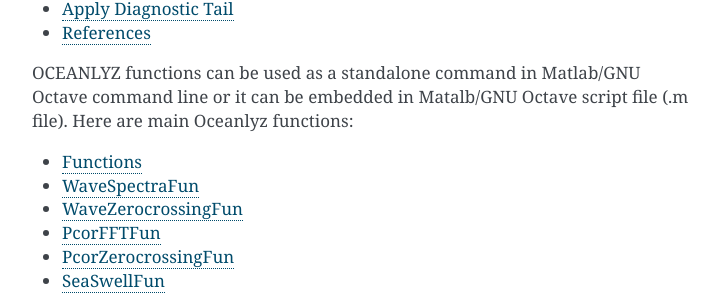
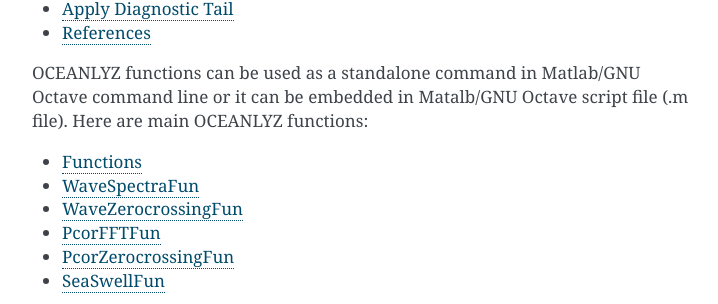
Before and after one commit to akarimp/Oceanlyz, a Sphinx documentation site: the page built from docs/index.rst, in a window 1280 px wide. Shown: the part 1107-1411 px from the top of the page, without its empty margins (388-1106 px from the left). Built offline with Sphinx 7.4.7, drawn with Linux system fonts in a browser that asks for light colours.

```diff
--- a/docs/index.rst
+++ b/docs/index.rst
@@ -35,7 +35,7 @@ OCEANLYZ, Ocean Wave Analyzing Toolbox, is a toolbox for analyzing the wave time
     6_Apply_Diagnostic_Tail.rst
     7_References.rst
 
-OCEANLYZ functions can be used as a standalone command in Matlab/GNU Octave command line or it can be embedded in Matalb/GNU Octave script file (.m file). Here are main Oceanlyz functions:
+OCEANLYZ functions can be used as a standalone command in Matlab/GNU Octave command line or it can be embedded in Matalb/GNU Octave script file (.m file). Here are main OCEANLYZ functions:
 
 .. toctree::
     :maxdepth: 1
```
